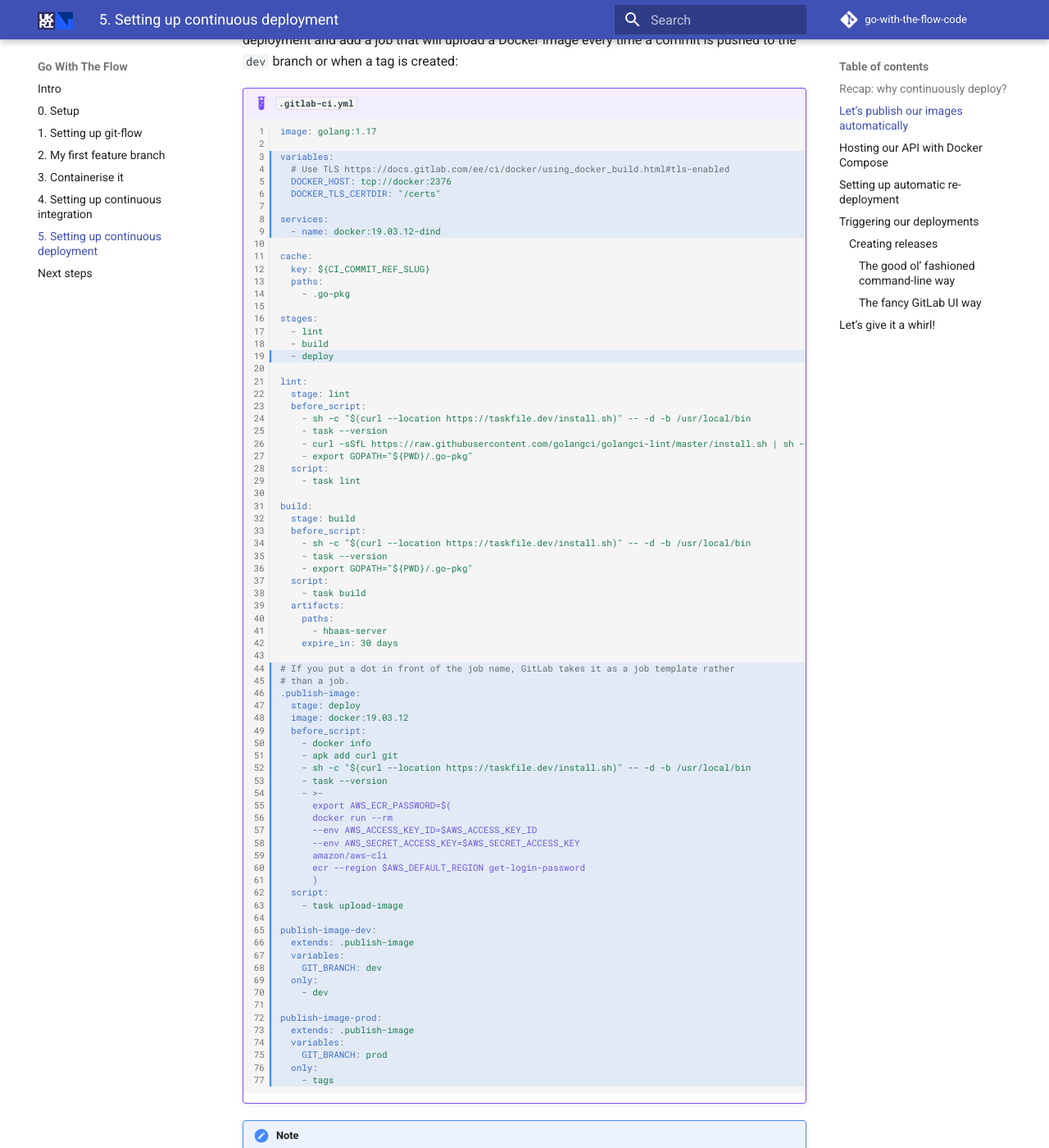
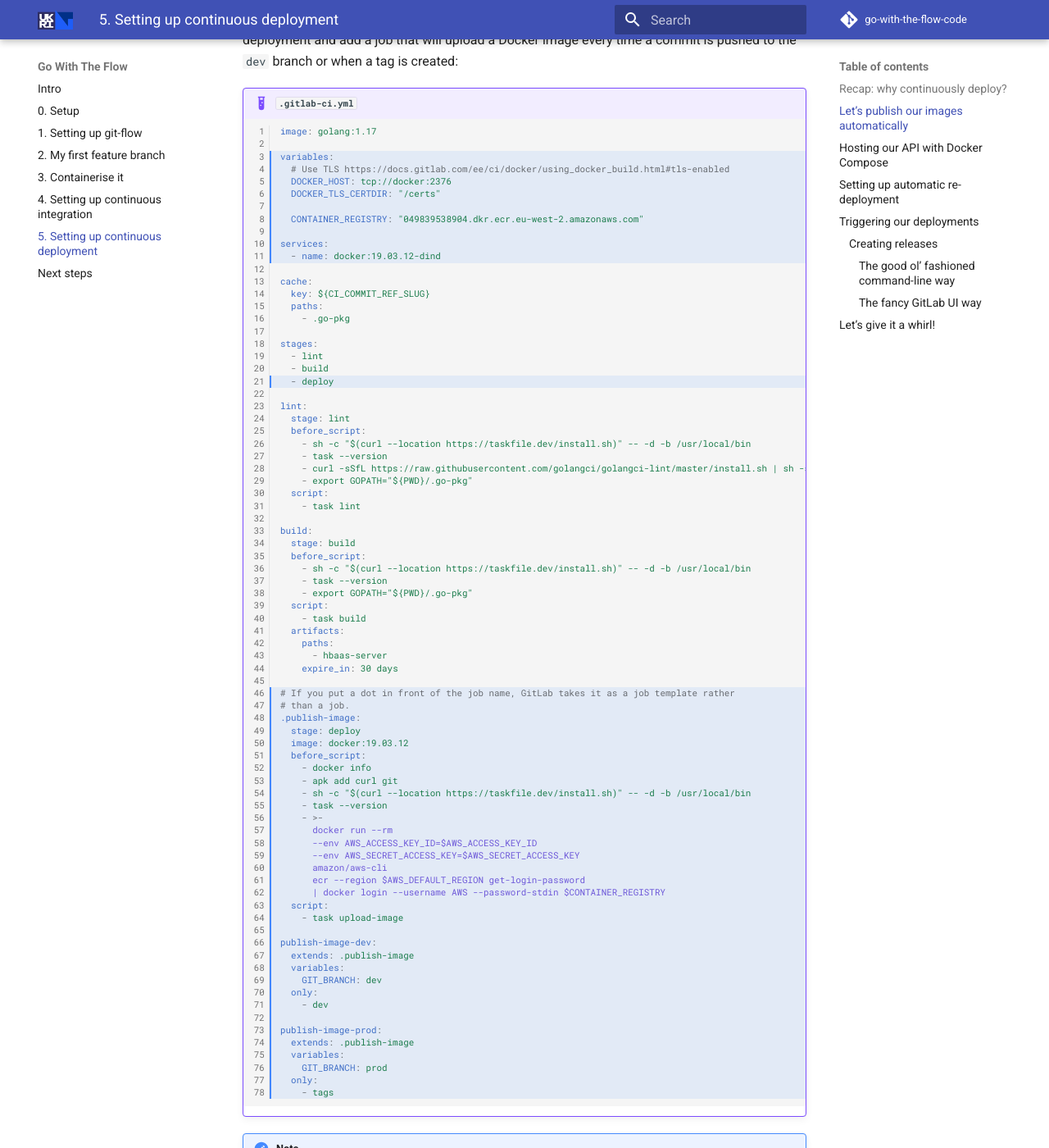
Before and after one commit to stfc/docker-and-gh-actions-for-ml, an MkDocs documentation site: the page built from docs/5-continuous-deployment.md, in a window 1280 px wide and 1400 px high, scrolled down 2031 px. Shown: the whole window at 82% size. Built offline with MkDocs 1.6.1 and Material for MkDocs 9.7.7, drawn with Linux system fonts in a browser that asks for light colours; emoji names are drawn with the system emoji font; comment, search, counter and statistics services are not loaded.

Commit message:
Fix various Taskfile and GitLab CI pipeline bugs.

````diff
--- a/docs/5-continuous-deployment.md
+++ b/docs/5-continuous-deployment.md
@@ -45,13 +45,15 @@ We need to copy these values and our region into the "Variables" section under "
 Once you've done this, we can update our GitLab CI YAML to add an extra stage for our Docker deployment and add a job that will upload a Docker image every time a commit is pushed to the `dev` branch or when a tag is created:
 
 !!! example "`.gitlab-ci.yml`"
-    ```yaml linenums="1" hl_lines="3-9 19 44-77"
+    ```yaml linenums="1" hl_lines="3-11 21 46-79"
     image: golang:1.17
 
     variables:
       # Use TLS https://docs.gitlab.com/ee/ci/docker/using_docker_build.html#tls-enabled
       DOCKER_HOST: tcp://docker:2376
       DOCKER_TLS_CERTDIR: "/certs"
+
+      CONTAINER_REGISTRY: "049839538904.dkr.ecr.eu-west-2.amazonaws.com"
 
     services:
       - name: docker:19.03.12-dind
@@ -100,13 +102,12 @@ Once you've done this, we can update our GitLab CI YAML to add an extra stage fo
         - sh -c "$(curl --location https://taskfile.dev/install.sh)" -- -d -b /usr/local/bin
         - task --version
         - >-
-          export AWS_ECR_PASSWORD=$(
           docker run --rm
           --env AWS_ACCESS_KEY_ID=$AWS_ACCESS_KEY_ID
           --env AWS_SECRET_ACCESS_KEY=$AWS_SECRET_ACCESS_KEY
           amazon/aws-cli
           ecr --region $AWS_DEFAULT_REGION get-login-password
-          )
+          | docker login --username AWS --password-stdin $CONTAINER_REGISTRY
       script:
         - task upload-image
 
````
